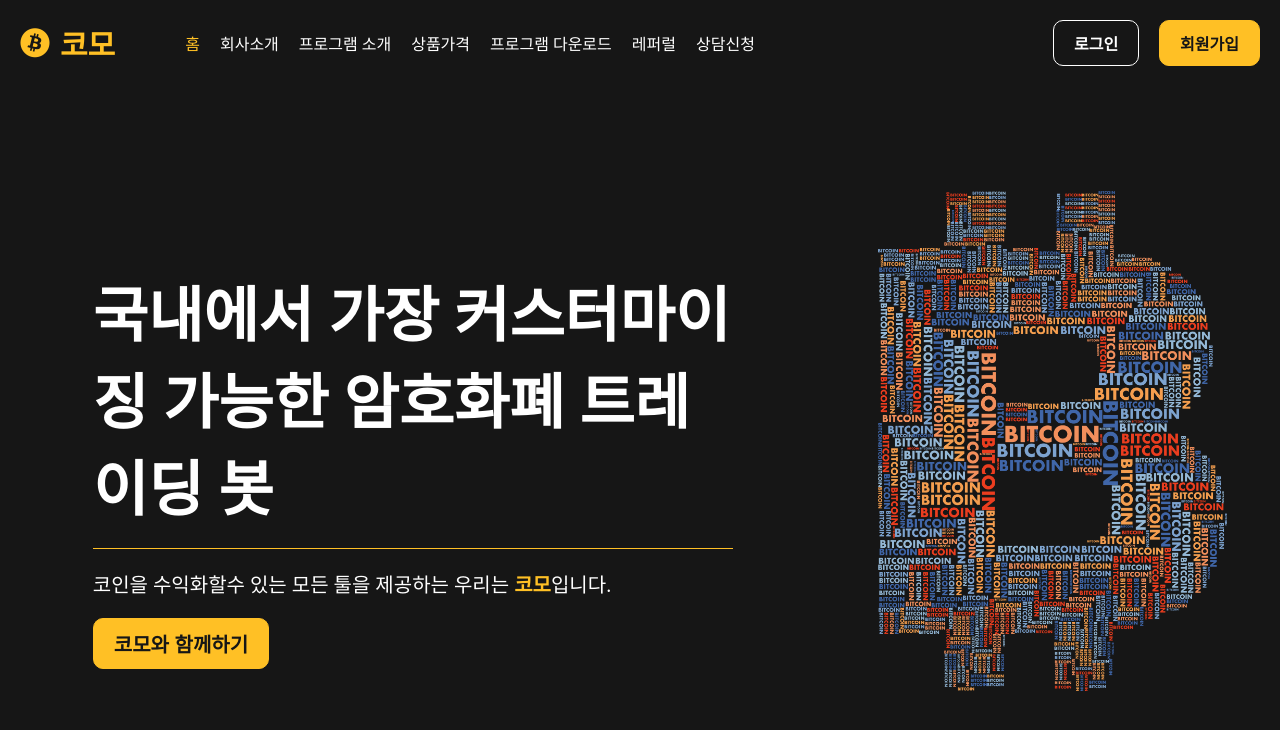
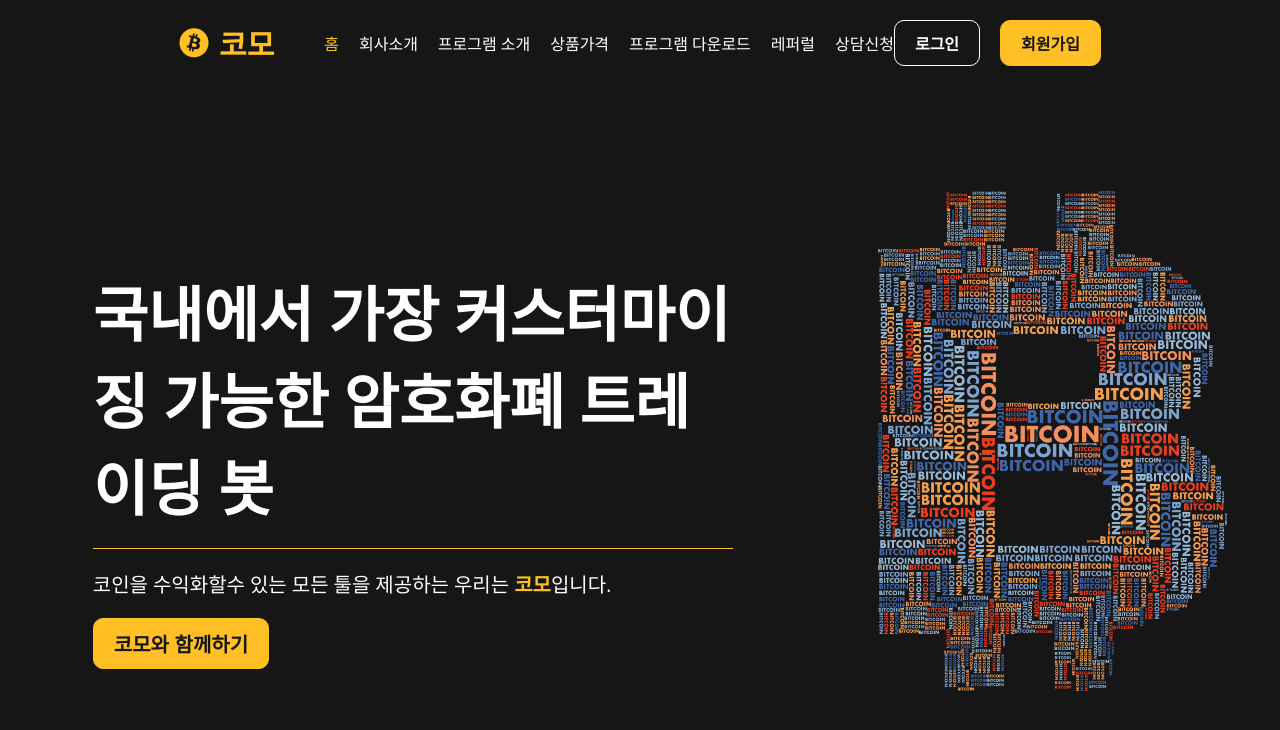
Before and after one commit to Ryugi62/como_website, a Vue app in the folder web/: page / in a window 1280 px wide. Shown: the top 730 px of the page. Built offline with nearby package versions, Linux system fonts and the light colour scheme.

Commit message:
refactor : change margin to gap, Remove code that doesn't change functionality+design

```diff
--- a/web/src/components/HeaderComponent.vue
+++ b/web/src/components/HeaderComponent.vue
@@ -17,12 +17,14 @@
       </RouterLink>
     </nav>
 
+    <div class="user-button-box">
       <RouterLink class="button como-button2 login-button" to="/login"
         >로그인</RouterLink
       >
       <RouterLink class="button como-button1 register-button" to="/register"
         >회원가입</RouterLink
       >
+    </div>
 
     <i
       class="fa-solid fa-bars burger-button"
@@ -66,15 +68,14 @@ export default {
 <style scoped>
 .header {
   top: 0;
-  width: calc(100% - 40px);
+  margin: auto;
+  z-index: 100;
   padding: 20px;
   display: flex;
+  position: sticky;
+  max-width: 1440px;
   align-items: center;
   background-color: #161616;
-  position: sticky;
-  max-width: 1440px;
-  margin: auto;
-  z-index: 100;
 }
 
 .header-logo {
@@ -94,16 +95,11 @@ export default {
 }
 
 .nav {
+  gap: 20px;
+  display: flex;
   margin-left: 50px;
-  display: flex;
 }
 
-.nav-item {
-  margin-left: 20px;
-}
-.nav-item:not(:first-child) {
-  margin-left: 20px;
-}
 .nav-item:hover {
   color: #ff9f00;
 }
@@ -111,12 +107,10 @@ export default {
   color: #cb7e02;
 }
 
-.login-button {
+.user-button-box {
+  gap: 20px;
+  display: flex;
   margin-left: auto;
-}
-
-.register-button {
-  margin-left: 20px;
 }
 
 .burger-button {
```
Lines whose indentation alone changed are shown as unchanged.
